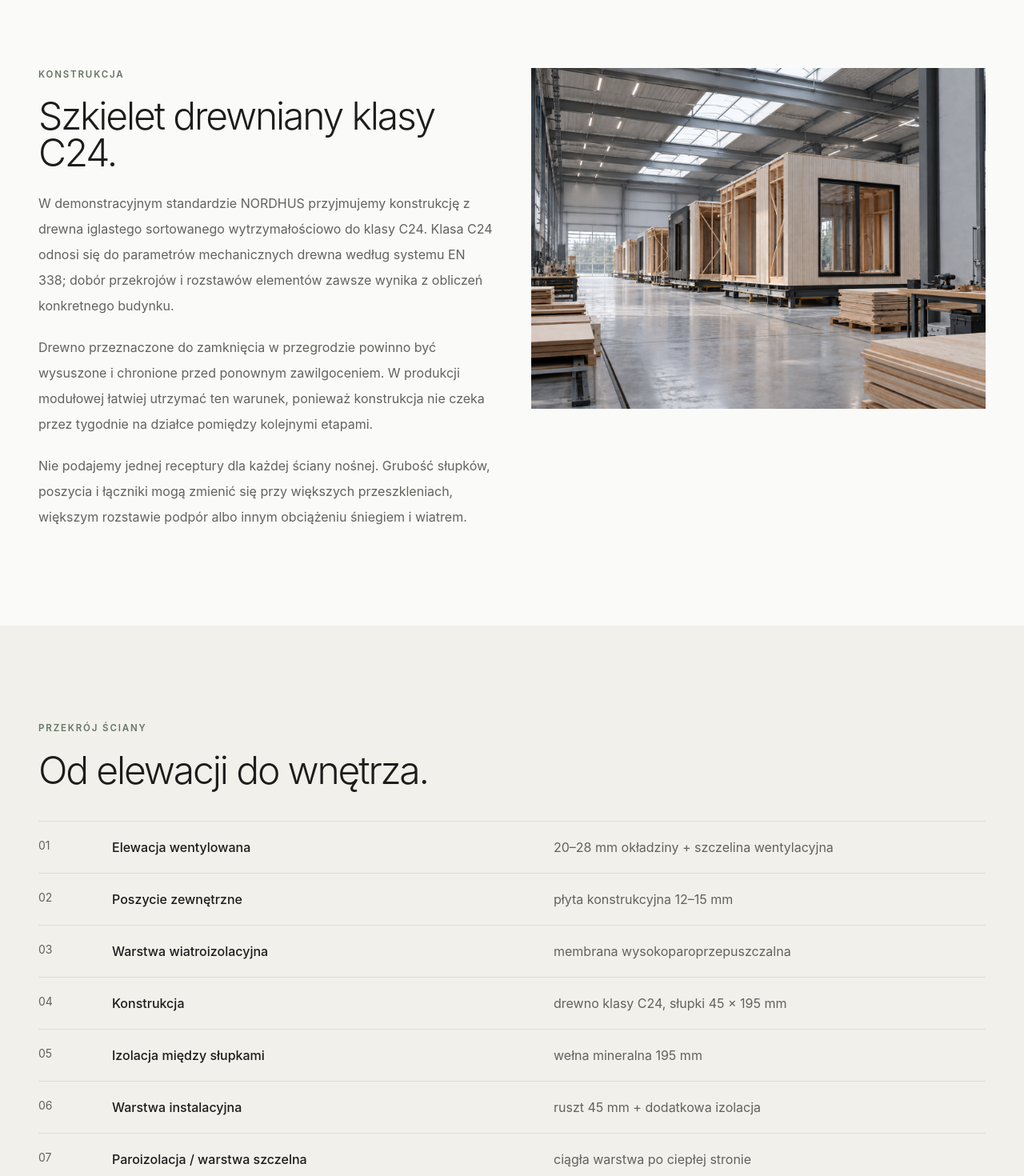
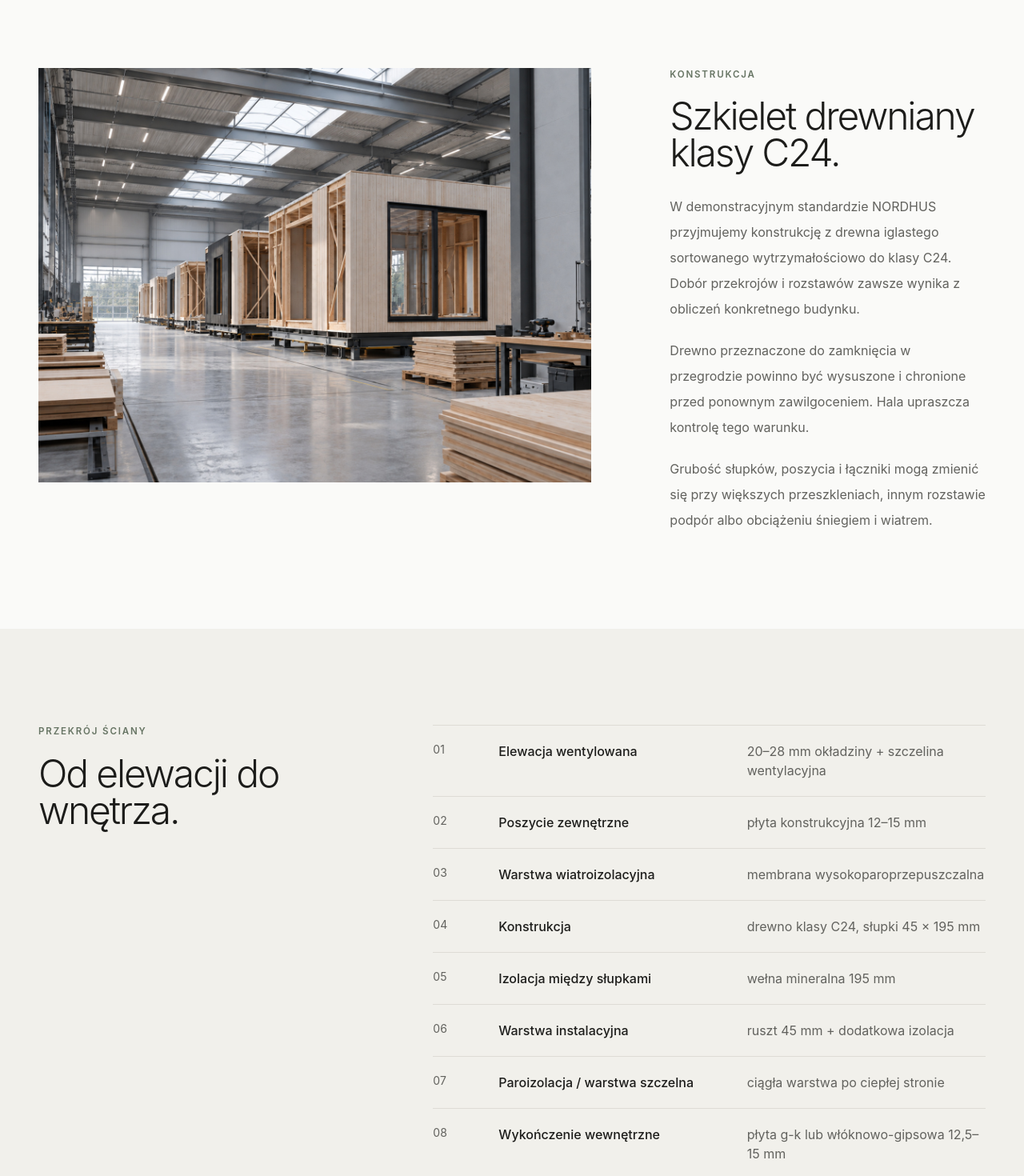
Before and after one commit to jakubskrzypiec/nordhus, a Next.js app: page /technologia in a window 1280 px wide. Shown: the part 660-2130 px from the top of the page at 80% size. Built offline with nearby package versions, Linux system fonts and the light colour scheme.

Commit message:
Part 2: redesign technology layout

```diff
--- a/app/technologia/page.js
+++ b/app/technologia/page.js
@@ -1,11 +1,73 @@
-import Hero from "@/components/Hero";import Container from "@/components/Container";import CTA from "@/components/CTA";import Image from "next/image";
+import Hero from "@/components/Hero";
+import Container from "@/components/Container";
+import CTA from "@/components/CTA";
+import FullBleedImage from "@/components/FullBleedImage";
+import Image from "next/image";
+
 export const metadata={title:"Technologia prefabrykacji",description:"Konstrukcja, izolacja, wentylacja, ogrzewanie i parametry cieplne domów modułowych NORDHUS."};
-export default function Page(){const wall=[["01","Elewacja wentylowana","20–28 mm okładziny + szczelina wentylacyjna"],["02","Poszycie zewnętrzne","płyta konstrukcyjna 12–15 mm"],["03","Warstwa wiatroizolacyjna","membrana wysokoparoprzepuszczalna"],["04","Konstrukcja","drewno klasy C24, słupki 45 × 195 mm"],["05","Izolacja między słupkami","wełna mineralna 195 mm"],["06","Warstwa instalacyjna","ruszt 45 mm + dodatkowa izolacja"],["07","Paroizolacja / warstwa szczelna","ciągła warstwa po ciepłej stronie"],["08","Wykończenie wewnętrzne","płyta g-k lub włóknowo-gipsowa 12,5–15 mm"]];return <><Hero image="/images/produkcja.jpg" alt="Produkcja modułów w hali" eyebrow="TECHNOLOGIA" title={<>Dom powstaje w hali.<br/>Warstwa po warstwie.</>} text="Prefabrykacja nie zmienia fizyki budynku. Zmienia miejsce, w którym powstają przegrody, instalacje i większość wykończenia."/>
-<section className="section-space"><Container className="grid gap-12 lg:grid-cols-2"><div><p className="eyebrow text-[var(--sage)]">Konstrukcja</p><h2 className="display mt-5 text-4xl md:text-5xl">Szkielet drewniany klasy C24.</h2><div className="mt-6 space-y-5 leading-8 text-[var(--muted)]"><p>W demonstracyjnym standardzie NORDHUS przyjmujemy konstrukcję z drewna iglastego sortowanego wytrzymałościowo do klasy C24. Klasa C24 odnosi się do parametrów mechanicznych drewna według systemu EN 338; dobór przekrojów i rozstawów elementów zawsze wynika z obliczeń konkretnego budynku.</p><p>Drewno przeznaczone do zamknięcia w przegrodzie powinno być wysuszone i chronione przed ponownym zawilgoceniem. W produkcji modułowej łatwiej utrzymać ten warunek, ponieważ konstrukcja nie czeka przez tygodnie na działce pomiędzy kolejnymi etapami.</p><p>Nie podajemy jednej receptury dla każdej ściany nośnej. Grubość słupków, poszycia i łączniki mogą zmienić się przy większych przeszkleniach, większym rozstawie podpór albo innym obciążeniu śniegiem i wiatrem.</p></div></div><div className="relative aspect-[4/3]"><Image src="/images/produkcja.jpg" alt="Prefabrykowane moduły w hali" fill className="object-cover"/></div></Container></section>
-<section className="section-space bg-[#f1f0eb]"><Container><p className="eyebrow text-[var(--sage)]">Przekrój ściany</p><h2 className="display mt-5 text-4xl md:text-5xl">Od elewacji do wnętrza.</h2><div className="mt-10">{wall.map(([n,a,b])=><div key={n} className="grid gap-3 border-t border-[var(--line)] py-5 md:grid-cols-[80px_1fr_1fr]"><p className="text-sm text-[var(--muted)]">{n}</p><h3 className="font-medium">{a}</h3><p className="text-[var(--muted)]">{b}</p></div>)}</div><p className="mt-6 max-w-3xl text-sm leading-7 text-[var(--muted)]">Podane grubości opisują wariant demonstracyjny. W projekcie wykonawczym przegroda jest przeliczana pod kątem cieplnym, wilgotnościowym i konstrukcyjnym.</p></Container></section>
-<section className="section-space"><Container><p className="eyebrow text-[var(--sage)]">Izolacyjność cieplna</p><h2 className="display mt-5 text-4xl md:text-5xl">Projektujemy poniżej dopuszczalnych wartości U.</h2><p className="mt-6 max-w-3xl leading-8 text-[var(--muted)]">Dla ogrzewanych pomieszczeń obecne Warunki Techniczne przyjmują maksymalnie 0,20 W/(m²K) dla ściany zewnętrznej, 0,15 W/(m²K) dla dachu lub stropodachu, 0,30 W/(m²K) dla podłogi na gruncie oraz Uw 0,90 W/(m²K) dla okien pionowych. Wariant NORDHUS pokazujemy z zapasem względem części tych limitów; finalne wyniki potwierdza projekt energetyczny.</p><div className="mt-10 grid grid-cols-2 gap-px bg-[var(--line)] md:grid-cols-4">{[["Ściana","U ok. 0,15 W/(m²K)","WT: max 0,20"],["Dach","U ok. 0,12 W/(m²K)","WT: max 0,15"],["Podłoga","U ok. 0,18 W/(m²K)","WT: max 0,30"],["Okna","Uw ≤ 0,90 W/(m²K)","WT: max 0,90"]].map(([a,b,c])=><div key={a} className="bg-[var(--bg)] p-6"><p className="text-sm text-[var(--muted)]">{a}</p><p className="mt-2 font-medium">{b}</p><p className="mt-2 text-xs text-[var(--muted)]">{c}</p></div>)}</div></Container></section>
-<section className="section-space border-y border-[var(--line)]"><Container><div className="grid gap-12 lg:grid-cols-2"><div><p className="eyebrow text-[var(--sage)]">Instalacje</p><h2 className="display mt-5 text-4xl md:text-5xl">Ogrzewanie i wentylacja są częścią projektu modułu.</h2></div><div className="space-y-6 leading-8 text-[var(--muted)]"><p>Standard demonstracyjny zakłada pompę ciepła powietrze–woda i wodne ogrzewanie podłogowe. Moc urządzenia dobiera się do obliczeniowego obciążenia cieplnego konkretnego domu, a nie wyłącznie do powierzchni użytkowej.</p><p>Wentylację rozwiązujemy mechanicznie z odzyskiem ciepła. Centrala, rozdzielacze i trasy kanałów są uwzględniane na etapie projektu produkcyjnego, dzięki czemu nie trzeba improwizować z przebiciami po wykończeniu stropów.</p><p>Instalacja elektryczna, wodno-kanalizacyjna i teletechniczna jest wykonywana w modułach do punktów połączeń transportowych. Po ustawieniu domu łączymy obwody między modułami i z przyłączami przygotowanymi na działce.</p></div></div></Container></section>
-<section className="section-space bg-[#f1f0eb]"><Container><div className="grid gap-10 md:grid-cols-3">{[["Akustyka","Wełna w przegrodach, oddzielenie warstw poszycia i ograniczenie sztywnych mostków pomagają tłumić dźwięki. Wartości dla konkretnej ściany zależą od kompletnego układu warstw i są sprawdzane projektowo."],["Odporność ogniowa","Nie przypisujemy jednej klasy całemu domowi na podstawie samego drewna. Odporność ogniowa wynika z układu konstrukcji, płyt osłonowych, łączników i wymagań projektu pożarowego."],["Elewacja","Drewniana okładzina pracuje na zewnątrz i wymaga okresowej kontroli. Częstotliwość odnawiania powłoki zależy od ekspozycji na słońce i deszcz; elewacja wentylowana ułatwia wysychanie warstwy zewnętrznej."]].map(([a,b])=><div key={a}><h3 className="text-2xl font-medium">{a}</h3><p className="mt-4 leading-8 text-[var(--muted)]">{b}</p></div>)}</div></Container></section>
-<section className="section-space"><Container><p className="eyebrow text-[var(--sage)]">Prefabrykacja a budowa tradycyjna</p><h2 className="display mt-5 text-4xl md:text-5xl">Różnica jest głównie w organizacji procesu.</h2><div className="mt-10 overflow-x-auto"><table className="w-full min-w-[820px]"><thead><tr className="border-b border-[var(--ink)]"><th className="py-4 text-left"></th><th className="text-left">Prefabrykacja NORDHUS</th><th className="text-left">Typowa budowa etapowa na działce</th></tr></thead><tbody>{[["Czas głównych prac","większość robót w 8–10 tyg. produkcji","kolejne ekipy przez wiele miesięcy"],["Przewidywalność kosztu","większy zakres zamknięty przed produkcją","więcej zakupów i decyzji w trakcie"],["Wpływ pogody","ograniczony podczas produkcji","wysoki dla wielu etapów mokrych i zewnętrznych"],["Kontrola jakości","stałe stanowiska i checklisty","zależna od warunków i kolejnych ekip"],["Odpady","materiały docinane i sortowane w hali","więcej odpadów składowanych na działce"],["Uciążliwość działki","krótki, intensywny montaż","długotrwały ruch ekip i dostaw"],["Zmiany w trakcie","ograniczone po starcie produkcji","częściej możliwe, ale zwykle wpływają na koszt i termin"]].map(r=><tr key={r[0]} className="border-b border-[var(--line)]">{r.map((x,i)=><td key={x} className={`py-5 pr-6 align-top ${i===0?"font-medium":"text-[var(--muted)]"}`}>{x}</td>)}</tr>)}</tbody></table></div></Container></section>
-<section className="section-space"><Container><div className="grid gap-8 md:grid-cols-2"><div className="relative aspect-[4/3]"><Image src="/images/produkcja.jpg" alt="Produkcja modułów NORDHUS" fill className="object-cover"/></div><div className="relative aspect-[4/3]"><Image src="/images/montaz.jpg" alt="Montaż modułu NORDHUS" fill className="object-cover"/></div></div></Container></section>
-<CTA href="/proces" label="Zobacz proces" title="Zobacz, jak technologia przekłada się na harmonogram."/></>}
+
+export default function Page(){
+ const wall=[["01","Elewacja wentylowana","20–28 mm okładziny + szczelina wentylacyjna"],["02","Poszycie zewnętrzne","płyta konstrukcyjna 12–15 mm"],["03","Warstwa wiatroizolacyjna","membrana wysokoparoprzepuszczalna"],["04","Konstrukcja","drewno klasy C24, słupki 45 × 195 mm"],["05","Izolacja między słupkami","wełna mineralna 195 mm"],["06","Warstwa instalacyjna","ruszt 45 mm + dodatkowa izolacja"],["07","Paroizolacja / warstwa szczelna","ciągła warstwa po ciepłej stronie"],["08","Wykończenie wewnętrzne","płyta g-k lub włóknowo-gipsowa 12,5–15 mm"]];
+ return <>
+<Hero image="/images/produkcja.jpg" alt="Produkcja modułów w hali" eyebrow="TECHNOLOGIA" title={<>Dom powstaje w hali.<br/>Warstwa po warstwie.</>} text="Prefabrykacja nie zmienia fizyki budynku. Zmienia miejsce, w którym powstają przegrody, instalacje i większość wykończenia."/>
+
+<section className="section-space overflow-hidden">
+ <Container>
+  <div className="grid grid-cols-12 gap-y-12">
+   <div className="col-span-12 lg:col-span-7">
+    <div className="relative aspect-[4/3] w-full overflow-hidden lg:ml-[calc(-1*max(0px,(100vw-1280px)/2))] lg:w-[calc(100%+max(0px,(100vw-1280px)/2))]">
+     <Image src="/images/produkcja.jpg" alt="Prefabrykowane moduły w hali" fill quality={90} className="object-cover" sizes="(min-width:1024px) 62vw,100vw"/>
+    </div>
+   </div>
+   <div className="col-span-12 lg:col-span-4 lg:col-start-9">
+    <p className="eyebrow text-[var(--sage)]">Konstrukcja</p>
+    <h2 className="display mt-5 text-4xl md:text-5xl">Szkielet drewniany klasy C24.</h2>
+    <div className="mt-7 space-y-5 leading-8 text-[var(--muted)]"><p>W demonstracyjnym standardzie NORDHUS przyjmujemy konstrukcję z drewna iglastego sortowanego wytrzymałościowo do klasy C24. Dobór przekrojów i rozstawów zawsze wynika z obliczeń konkretnego budynku.</p><p>Drewno przeznaczone do zamknięcia w przegrodzie powinno być wysuszone i chronione przed ponownym zawilgoceniem. Hala upraszcza kontrolę tego warunku.</p><p>Grubość słupków, poszycia i łączniki mogą zmienić się przy większych przeszkleniach, innym rozstawie podpór albo obciążeniu śniegiem i wiatrem.</p></div>
+   </div>
+  </div>
+ </Container>
+</section>
+
+<section className="section-space bg-[#f1f0eb]">
+ <Container>
+  <div className="grid grid-cols-12 gap-y-10">
+   <div className="col-span-12 lg:col-span-4"><p className="eyebrow text-[var(--sage)]">Przekrój ściany</p><h2 className="display mt-5 text-4xl md:text-5xl">Od elewacji do wnętrza.</h2></div>
+   <div className="col-span-12 lg:col-span-7 lg:col-start-6">{wall.map(([n,a,b])=><div key={n} className="grid gap-3 border-t border-[var(--line)] py-5 md:grid-cols-[70px_1fr_1fr]"><p className="text-sm text-[var(--muted)]">{n}</p><h3 className="font-medium">{a}</h3><p className="text-[var(--muted)]">{b}</p></div>)}</div>
+  </div>
+ </Container>
+</section>
+
+<FullBleedImage image="/images/montaz.jpg" alt="Montaż modułu NORDHUS" eyebrow="Z HALI NA DZIAŁKĘ" title="Prefabrykacja kończy się dopiero po montażu." text="Dokładność modułu ma znaczenie dopiero wtedy, gdy fundament, transport i połączenia na działce są przygotowane do tego samego standardu." align="right"/>
+
+<section className="section-space">
+ <Container>
+  <div className="grid grid-cols-12 gap-y-10">
+   <div className="col-span-12 lg:col-span-4"><p className="eyebrow text-[var(--sage)]">Izolacyjność cieplna</p><h2 className="display mt-5 text-4xl md:text-5xl">Projektujemy poniżej dopuszczalnych wartości U.</h2></div>
+   <div className="col-span-12 lg:col-span-7 lg:col-start-6">
+    <p className="max-w-[68ch] leading-8 text-[var(--muted)]">Dla ogrzewanych pomieszczeń Warunki Techniczne przyjmują maksymalnie 0,20 W/(m²K) dla ściany zewnętrznej, 0,15 dla dachu, 0,30 dla podłogi na gruncie oraz Uw 0,90 dla okien pionowych. Finalne wyniki potwierdza projekt energetyczny.</p>
+    <div className="mt-10 grid grid-cols-2 gap-px bg-[var(--line)] md:grid-cols-4">{[["Ściana","U ok. 0,15","WT max 0,20"],["Dach","U ok. 0,12","WT max 0,15"],["Podłoga","U ok. 0,18","WT max 0,30"],["Okna","Uw ≤ 0,90","WT max 0,90"]].map(([a,b,c])=><div key={a} className="bg-white p-5"><p className="text-xs uppercase tracking-[.12em] text-[var(--muted)]">{a}</p><p className="mt-3 text-xl font-medium">{b}</p><p className="mt-2 text-xs text-[var(--muted)]">{c}</p></div>)}</div>
+   </div>
+  </div>
+ </Container>
+</section>
+
+<section className="section-space bg-[#f7f8f5]">
+ <Container>
+  <div className="grid grid-cols-12 gap-y-10">
+   <div className="col-span-12 lg:col-span-5"><p className="eyebrow text-[var(--sage)]">Instalacje</p><h2 className="display mt-5 text-4xl md:text-5xl">Ogrzewanie i wentylacja są częścią projektu modułu.</h2></div>
+   <div className="col-span-12 space-y-6 lg:col-span-6 lg:col-start-7"><p className="max-w-[68ch] leading-8 text-[var(--muted)]">Standard demonstracyjny zakłada pompę ciepła powietrze–woda i wodne ogrzewanie podłogowe. Moc urządzenia dobiera się do obliczeniowego obciążenia cieplnego konkretnego domu.</p><p className="max-w-[68ch] leading-8 text-[var(--muted)]">Wentylację rozwiązujemy mechanicznie z odzyskiem ciepła. Centrala, rozdzielacze i trasy kanałów są uwzględniane na etapie projektu produkcyjnego.</p><p className="max-w-[68ch] leading-8 text-[var(--muted)]">Instalacja elektryczna, wodno-kanalizacyjna i teletechniczna jest wykonywana w modułach do punktów połączeń transportowych.</p></div>
+  </div>
+ </Container>
+</section>
+
+<section className="section-space">
+ <Container>
+  <div className="grid grid-cols-12 gap-y-10">
+   <div className="col-span-12 lg:col-span-4"><p className="eyebrow text-[var(--sage)]">Prefabrykacja a budowa tradycyjna</p><h2 className="display mt-5 text-4xl md:text-5xl">Różnica jest głównie w organizacji procesu.</h2></div>
+   <div className="col-span-12 overflow-x-auto lg:col-span-8 lg:col-start-5"><table className="w-full min-w-[760px]"><thead><tr className="border-b border-[var(--ink)]"><th className="py-4 text-left"></th><th className="text-left">NORDHUS</th><th className="text-left">Budowa etapowa</th></tr></thead><tbody>{[["Czas głównych prac","8–10 tyg. produkcji","kolejne ekipy przez wiele miesięcy"],["Przewidywalność kosztu","zakres zamknięty przed produkcją","więcej decyzji w trakcie"],["Wpływ pogody","ograniczony podczas produkcji","wysoki dla prac na działce"],["Kontrola jakości","stałe stanowiska i checklisty","zmienne warunki"],["Odpady","sortowane w hali","więcej składowania na działce"],["Uciążliwość działki","krótki, intensywny montaż","długotrwały ruch ekip"]].map(r=><tr key={r[0]} className="border-b border-[var(--line)]">{r.map((x,i)=><td key={x} className={`py-5 pr-6 align-top ${i===0?"font-medium":"text-[var(--muted)]"}`}>{x}</td>)}</tr>)}</tbody></table></div>
+  </div>
+ </Container>
+</section>
+
+<CTA href="/proces" label="Zobacz proces" title="Zobacz, jak technologia przekłada się na harmonogram."/>
+</>}
```
